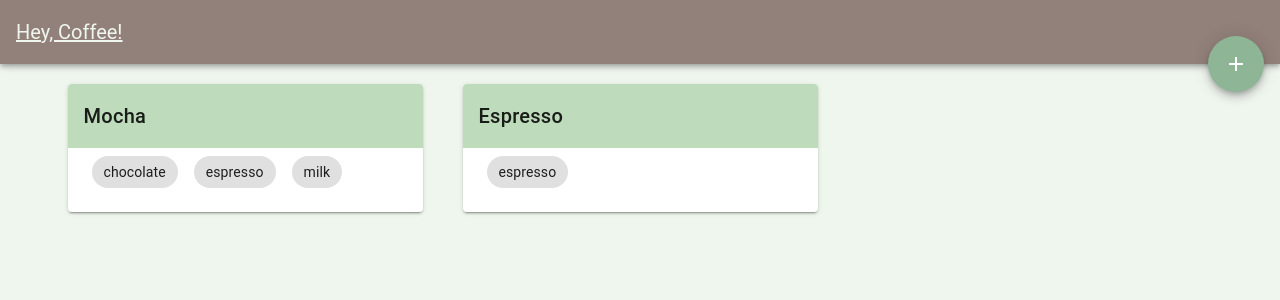
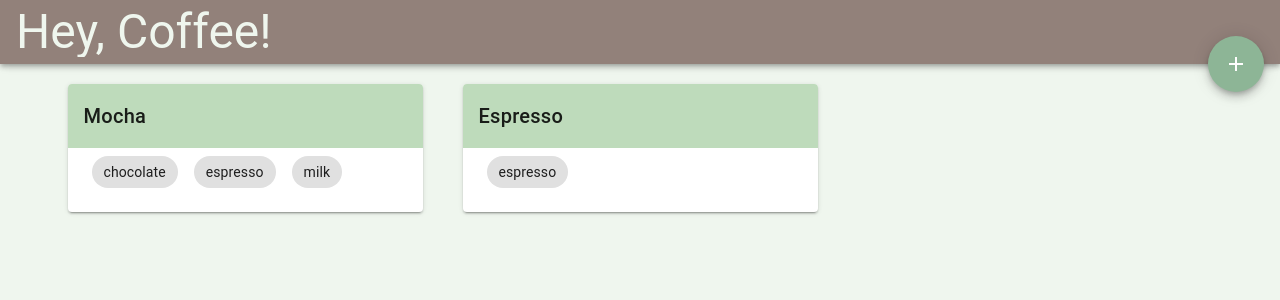
Before and after one commit to clandau/coffee-menu, a Vue app: page / in a window 1280 px wide. Shown: the top 300 px of the page. Built offline with nearby package versions, Linux system fonts and the light colour scheme.

Commit message:
header style

```diff
--- a/src/components/Navbar.vue
+++ b/src/components/Navbar.vue
@@ -3,7 +3,7 @@
     <nav>
       <v-app-bar app color="primary">
         <v-toolbar-title
-          ><router-link to="/" class="lightest--text">Hey, Coffee!</router-link
+          ><router-link to="/" class="lightest--text text-h3">Hey, Coffee!</router-link
         ></v-toolbar-title>
         <v-btn
           fab
@@ -34,4 +34,8 @@ export default {
 .navbar nav {
   padding: 0 20px;
 }
+
+a {
+  text-decoration: none;
+}
 </style>
```
